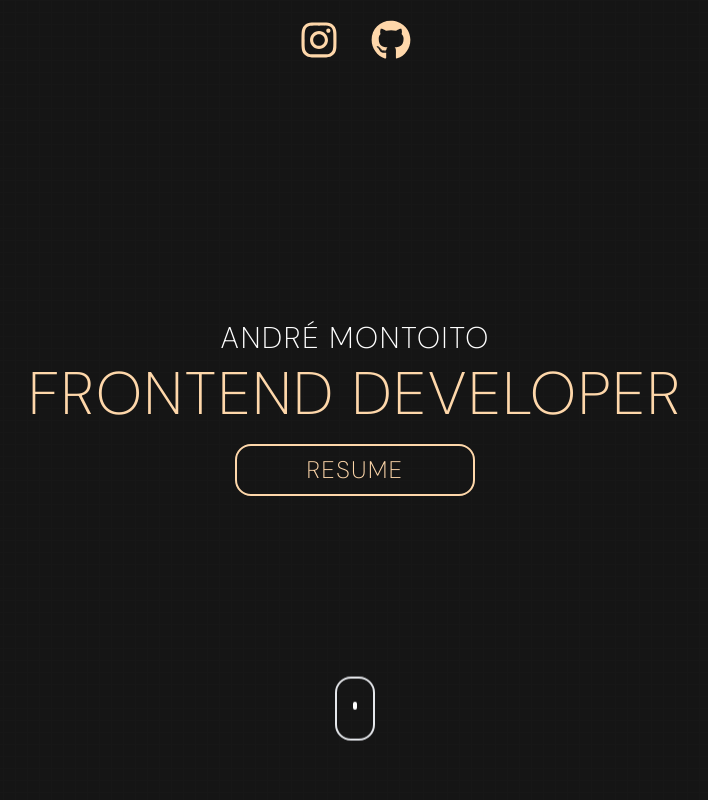
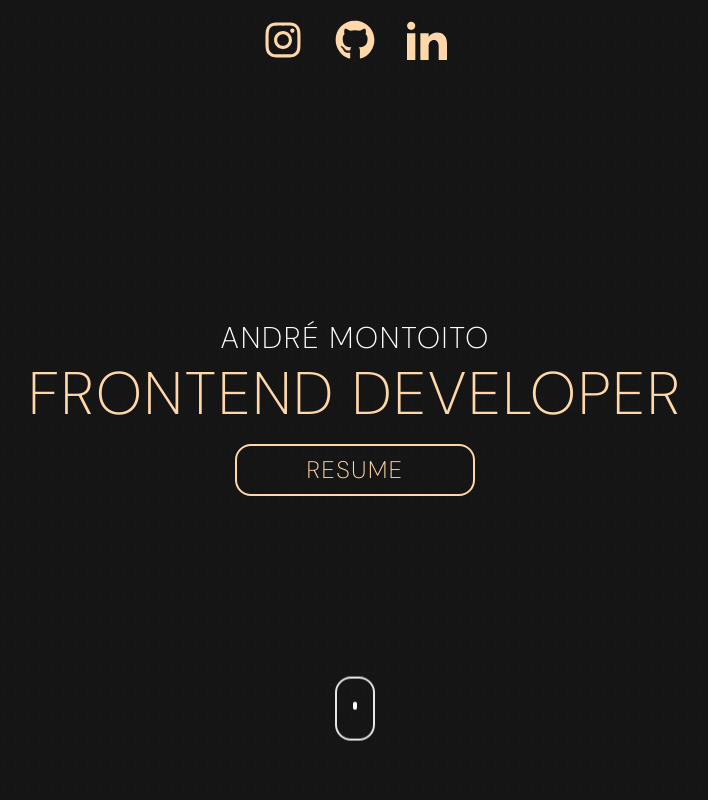
Before and after one commit to SuperMoooo/MyPortfolio, a React (Vite) app: page / in a window 1280 px wide. Shown: the top 800 px of the page, without its empty margins (285-993 px from the left). Built offline with nearby package versions, Linux system fonts and the light colour scheme.

Commit message:
Update: Fix Layout + New Project

```diff
--- a/src/components/NavBar.jsx
+++ b/src/components/NavBar.jsx
@@ -26,6 +26,23 @@
                             />
                         </a>
                     </li>
+                    <li>
+                        <a
+                            href="https://www.linkedin.com/in/andr%C3%A9-montoito-1541ab2b3/"
+                            target="_blank"
+                        >
+                            <svg
+                                xmlns="http://www.w3.org/2000/svg"
+                                width="24"
+                                height="24"
+                                viewBox="0 0 24 24"
+                                fill="#FED7AA"
+                                className="w-10 h-10 hover:scale-110 transition duration-200"
+                            >
+                                <path d="M4.98 3.5c0 1.381-1.11 2.5-2.48 2.5s-2.48-1.119-2.48-2.5c0-1.38 1.11-2.5 2.48-2.5s2.48 1.12 2.48 2.5zm.02 4.5h-5v16h5v-16zm7.982 0h-4.968v16h4.969v-8.399c0-4.67 6.029-5.052 6.029 0v8.399h4.988v-10.131c0-7.88-8.922-7.593-11.018-3.714v-2.155z" />
+                            </svg>
+                        </a>
+                    </li>
                 </ul>
             </div>
         </>
```
Also changed, not shown: src/assets/projectsImg/pokeGames.webp (added), src/lib/constants.js.
